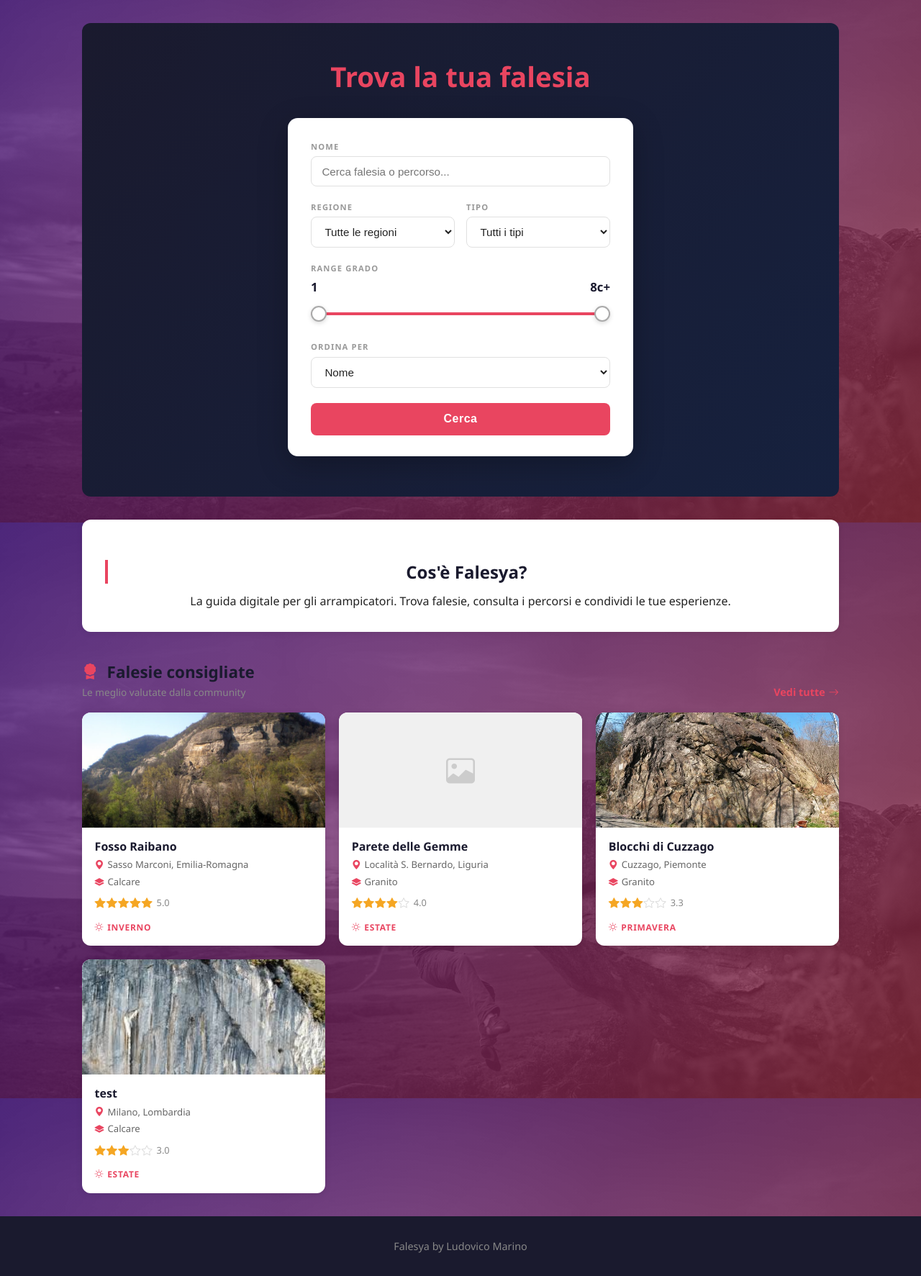
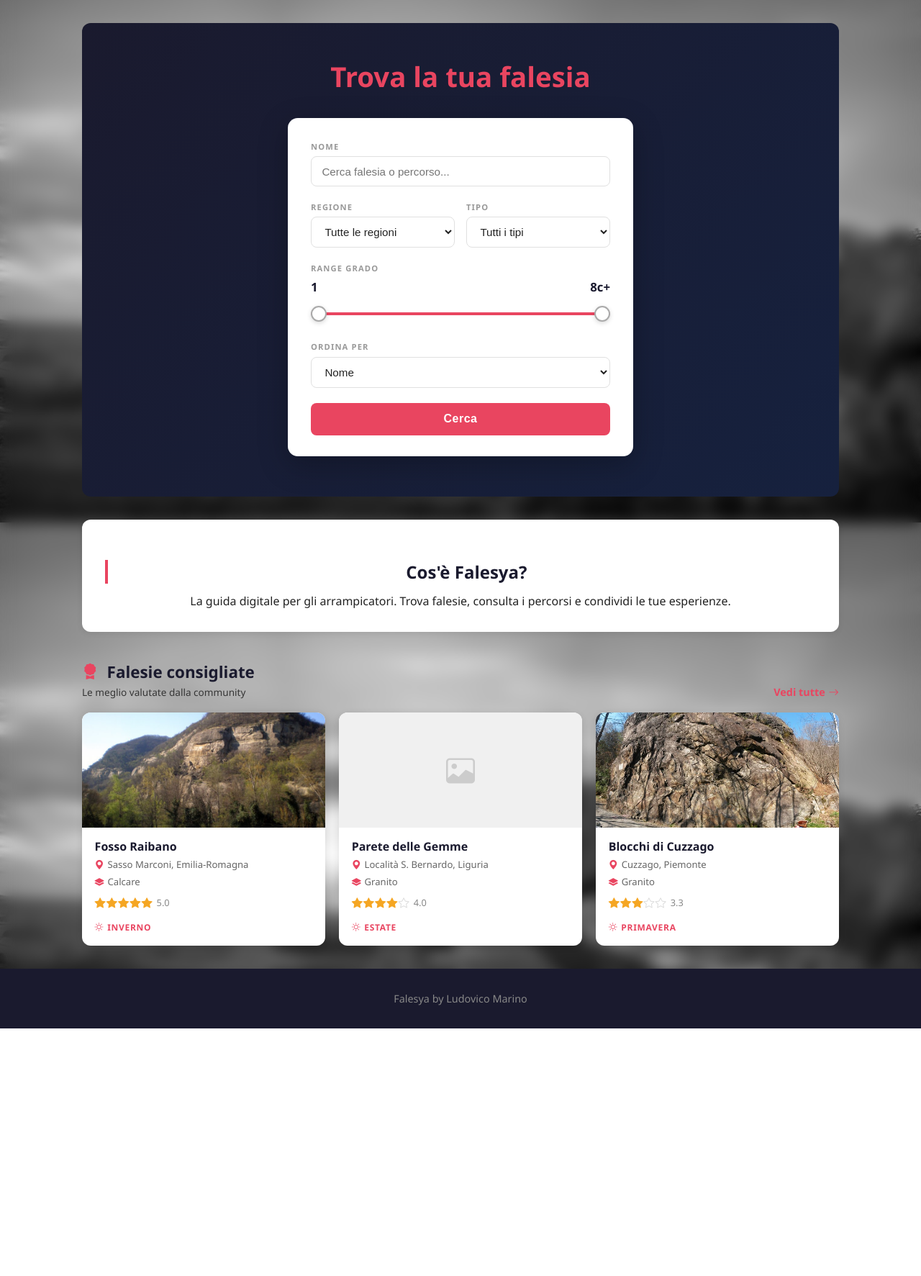
Before and after one commit to F1nnLM/Falesya, a Django app: page / in a window 1280 px wide. Shown: the part 74-1847 px from the top of the page at 72% size. After the commit the page ends 1503 px from the top, so only its background shows below. Run offline with Django 5.2, Linux system fonts and the light colour scheme; data comes from the database, SQL or seed files in the repository; both versions use the stored data as it was after the commit.

Commit message:
3.1.2
Add a semi-transparent white overlay and 10px backdrop blur to the page body for a softened background, and tweak subtitle color. Reduce the number of top-rated falesie shown on the home view from 6 to 3. Add new static assets: a background image and a falesie media image. Local SQLite DB and compiled view bytecode were updated.

```diff
--- a/generale/static/generale/css/style.css
+++ b/generale/static/generale/css/style.css
@@ -18,8 +18,10 @@ body {
     display: flex;
     flex-direction: column;
     min-height: 100vh;
+    background-color: rgba(255, 255, 255, 0.8); /* Bianco 80% opaco */
+    backdrop-filter: blur(10px); /* Sfocatura di 10px */
+    -webkit-backdrop-filter: blur(10px);
     background:
-    linear-gradient(135deg, #461482c3, #972f40bf),
     url('../content/background2.jpg') center/cover no-repeat;
     background-attachment: fixed;
 
@@ -1106,7 +1108,7 @@ img.avatar-grande {
 
 .sottotitolo-consigliate {
     font-size: 0.85rem;
-    color: #888;
+    color: #363636;
     margin: 0.2rem 0 0 0;
 }
 
--- a/generale/views.py
+++ b/generale/views.py
@@ -33,7 +33,7 @@ REGIONI_ITALIANE = [
 # ── HOME ──────────────────────────────────────────────────────────────────────
 
 def home(request):
-    # Prende le 6 falesie con media voto più alta.
+    # Prende le 3 falesie con media voto più alta.
     # annotate() aggiunge il campo calcolato media_voto a ogni oggetto Falesia
     # percorrendo il reverse FK verso Valutazione (valutazione__voto).
     # filter(media_voto__isnull=False) esclude falesie senza valutazioni.
@@ -43,8 +43,9 @@ def home(request):
         Falesia.objects
         .annotate(media_voto=Avg('valutazione__voto'))
         .filter(media_voto__isnull=False)
-        .order_by('-media_voto')[:6]
+        .order_by('-media_voto')[:3]
     )
+
     falesie_consigliate = [
         {
             'falesia': f,
```
Also changed, not shown: db.sqlite3, generale/static/generale/content/backgroundColored.jpg (added), media/falesie/10354_1555_RRCPL.jpeg (added).
